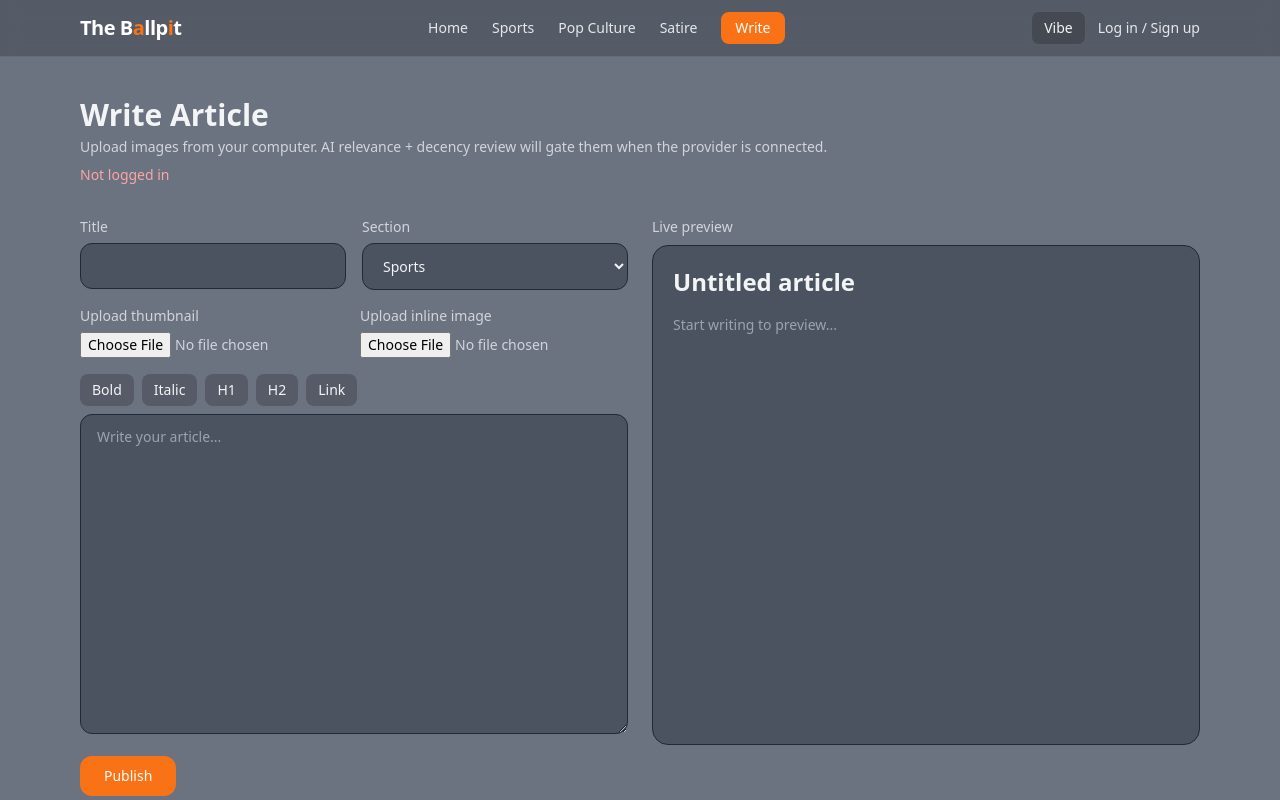
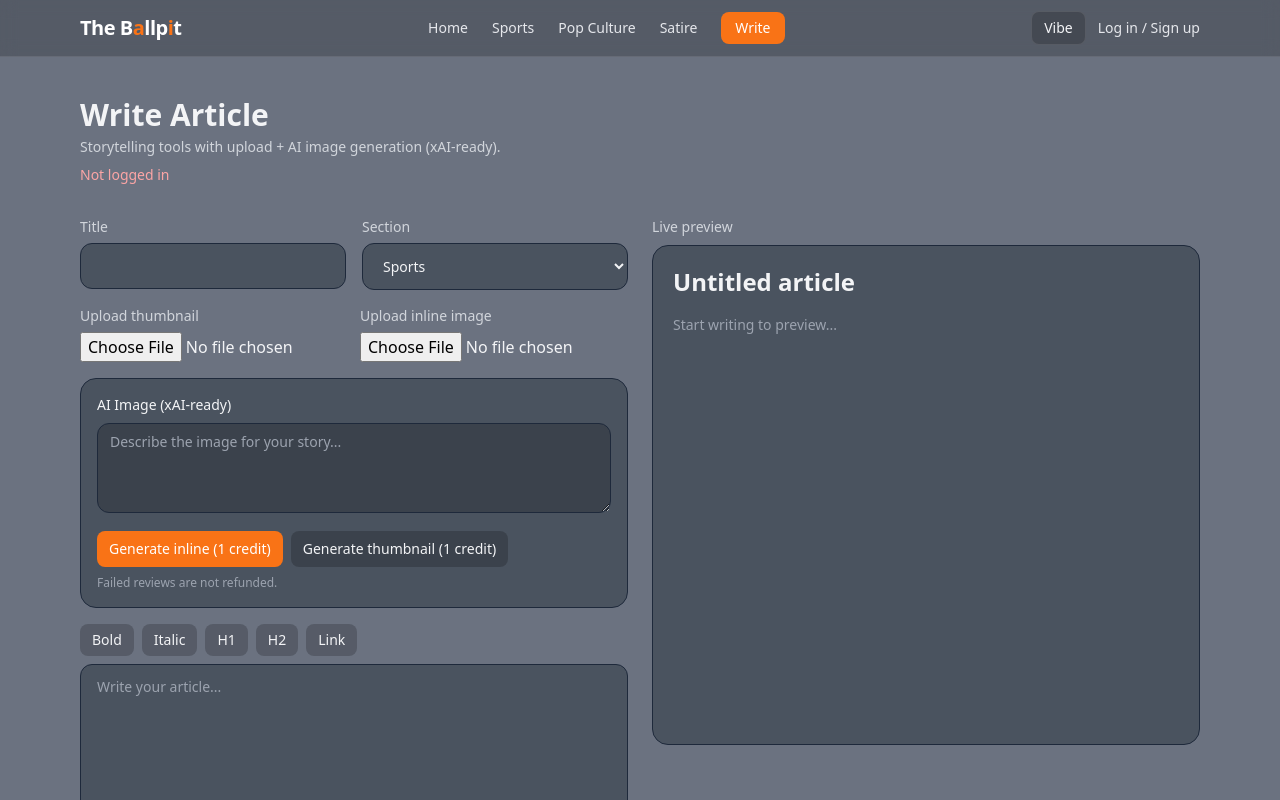
Before and after one commit to sheado44/-4, a Next.js app: page /editor in a window 1280 px wide. Shown: the top 800 px of the page. Built offline with nearby package versions, Linux system fonts and the light colour scheme.

Commit message:
Implement AI image generation and user credits
Added AI image generation features and user credit management. Refactored user authentication and image upload logic.

```diff
--- a/src/app/editor/page.tsx
+++ b/src/app/editor/page.tsx
@@ -9,29 +9,41 @@ export default function EditorPage() {
   const [section, setSection] = useState("Sports");
   const [body, setBody] = useState("");
   const [thumbnailUrl, setThumbnailUrl] = useState("");
+  const [aiPrompt, setAiPrompt] = useState("");
   const [uploadStatus, setUploadStatus] = useState("");
   const [message, setMessage] = useState("");
   const [publishedId, setPublishedId] = useState<string | null>(null);
   const [loading, setLoading] = useState(false);
   const [uploading, setUploading] = useState(false);
+  const [generating, setGenerating] = useState(false);
+  const [aiCredits, setAiCredits] = useState(0);
+  const [userId, setUserId] = useState<string | null>(null);
   const [loggedInName, setLoggedInName] = useState<string | null>(null);
   const bodyRef = useRef<HTMLTextAreaElement | null>(null);
 
-  useEffect(() => {
-    const checkAuth = async () => {
+  const loadUser = async () => {
     const { data } = await supabase.auth.getSession();
     const user = data.session?.user;
     if (!user) {
+      setUserId(null);
       setLoggedInName(null);
+      setAiCredits(0);
       return;
     }
+    setUserId(user.id);
     setLoggedInName(
-        user.user_metadata?.display_name ||
-          user.email?.split("@")[0] ||
-          "User"
+      user.user_metadata?.display_name || user.email?.split("@")[0] || "User"
     );
+    const { data: profile } = await supabase
+      .from("profiles")
+      .select("ai_credits")
+      .eq("id", user.id)
+      .maybeSingle();
+    setAiCredits(profile?.ai_credits ?? 0);
   };
-    checkAuth();
+
+  useEffect(() => {
+    loadUser();
   }, []);
 
   const wrapSelection = (before: string, after = before) => {
@@ -40,8 +52,7 @@ export default function EditorPage() {
     const start = el.selectionStart;
     const end = el.selectionEnd;
     const selected = body.slice(start, end) || "text";
-    const next = body.slice(0, start) + before + selected + after + body.slice(end);
-    setBody(next);
+    setBody(body.slice(0, start) + before + selected + after + body.slice(end));
   };
 
   const insertAtCursor = (text: string) => {
@@ -52,8 +63,7 @@ export default function EditorPage() {
     }
     const start = el.selectionStart;
     const end = el.selectionEnd;
-    const next = body.slice(0, start) + text + body.slice(end);
-    setBody(next);
+    setBody(body.slice(0, start) + text + body.slice(end));
   };
 
   const addLink = () => {
@@ -67,17 +77,110 @@ export default function EditorPage() {
     wrapSelection(`[${selected}](`, `${url})`);
   };
 
-  // Placeholder AI review until provider is connected
-  const mockAiReview = async (file: File) => {
-    // Basic local checks for now
+  const spendAiCredit = async () => {
+    if (!userId) return { ok: false, reason: "Log in first." };
+    if (aiCredits < 1) return { ok: false, reason: "No AI credits left." };
+
+    const next = aiCredits - 1;
+    const { error } = await supabase
+      .from("profiles")
+      .update({ ai_credits: next, updated_at: new Date().toISOString() })
+      .eq("id", userId);
+    if (error) return { ok: false, reason: error.message };
+
+    setAiCredits(next);
+    return { ok: true, reason: "" };
+  };
+
+  // Placeholder until xAI image API is connected
+  const generateWithXAI = async (prompt: string) => {
+    // TODO: call xAI image endpoint here
+    // For now return a deterministic placeholder image service based on prompt
+    const encoded = encodeURIComponent(prompt.slice(0, 40) || "ballpit");
+    return {
+      ok: true,
+      url: `https://placehold.co/1024x768/1f2937/f97316/png?text=${encoded}`,
+      reviewed: false,
+      reviewNote:
+        "Placeholder image only. Connect xAI API for real generation. Failed reviews will not refund credits.",
+    };
+  };
+
+  const reviewImage = async (prompt: string) => {
+    // Lightweight pre-filter before/after generation
+    const banned = ["nude", "nsfw", "porn", "explicit", "gore"];
+    const lower = prompt.toLowerCase();
+    if (banned.some((w) => lower.includes(w))) {
+      return {
+        ok: false,
+        reason:
+          "Generation used 1 credit and did not pass review. No refund.",
+      };
+    }
+    // Future: real AI decency + relevance scoring
+    return { ok: true, reason: "" };
+  };
+
+  const handleGenerateAiImage = async (target: "inline" | "thumbnail") => {
+    setUploadStatus("");
+    if (!userId) {
+      setUploadStatus("Log in to generate AI images.");
+      return;
+    }
+    if (!aiPrompt.trim() || aiPrompt.trim().length < 8) {
+      setUploadStatus("Write a clearer prompt (at least 8 characters).");
+      return;
+    }
+
+    setGenerating(true);
+
+    // Spend first, no refund policy
+    const spend = await spendAiCredit();
+    if (!spend.ok) {
+      setUploadStatus(spend.reason);
+      setGenerating(false);
+      return;
+    }
+
+    const review = await reviewImage(aiPrompt);
+    if (!review.ok) {
+      setUploadStatus(review.reason);
+      setGenerating(false);
+      return;
+    }
+
+    const result = await generateWithXAI(aiPrompt.trim());
+    if (!result.ok || !result.url) {
+      setUploadStatus(
+        "Generation used 1 credit and failed. No refund."
+      );
+      setGenerating(false);
+      return;
+    }
+
+    if (target === "thumbnail") {
+      setThumbnailUrl(result.url);
+      setUploadStatus(
+        "AI thumbnail set (placeholder provider). 1 credit used. " + result.reviewNote
+      );
+    } else {
+      insertAtCursor(`\n![AI image](${result.url})\n`);
+      setUploadStatus(
+        "AI image inserted (placeholder provider). 1 credit used. " + result.reviewNote
+      );
+    }
+
+    setGenerating(false);
+  };
+
+  const mockAiReviewUpload = async (file: File) => {
     if (!file.type.startsWith("image/")) {
       return { ok: false, reason: "File must be an image." };
     }
     if (file.size > 5 * 1024 * 1024) {
       return { ok: false, reason: "Image must be under 5MB." };
     }
-    // Future: send to AI for relevance + decency
-    return { ok: true, reason: "Passed basic checks. AI relevance/decency review pending provider." };
+    return { ok: true, reason: "" };
   };
 
   const handleFileUpload = async (
@@ -87,16 +190,13 @@ export default function EditorPage() {
     setUploadStatus("");
     const file = e.target.files?.[0];
     if (!file) return;
-
-    const { data: sessionData } = await supabase.auth.getSession();
-    const user = sessionData.session?.user;
-    if (!user) {
+    if (!userId) {
       setUploadStatus("Log in to upload images.");
       return;
     }
 
     setUploading(true);
-    const review = await mockAiReview(file);
+    const review = await mockAiReviewUpload(file);
     if (!review.ok) {
       setUploadStatus(review.reason);
       setUploading(false);
@@ -104,14 +204,10 @@ export default function EditorPage() {
     }
 
     const ext = file.name.split(".").pop() || "jpg";
-    const path = `${user.id}/${Date.now()}.${ext}`;
-
+    const path = `${userId}/${Date.now()}.${ext}`;
     const { error: uploadError } = await supabase.storage
       .from("article-images")
-      .upload(path, file, {
-        cacheControl: "3600",
-        upsert: false,
-      });
+      .upload(path, file, { cacheControl: "3600", upsert: false });
 
     if (uploadError) {
       setUploadStatus(`Upload failed: ${uploadError.message}`);
@@ -122,43 +218,38 @@ export default function EditorPage() {
     const { data: publicData } = supabase.storage
       .from("article-images")
       .getPublicUrl(path);
-
     const url = publicData.publicUrl;
 
     if (target === "thumbnail") {
       setThumbnailUrl(url);
-      setUploadStatus("Thumbnail uploaded. AI relevance/decency review will be enforced when provider is connected.");
+      setUploadStatus("Thumbnail uploaded.");
     } else {
       insertAtCursor(`\n![image](${url})\n`);
-      setUploadStatus("Inline image uploaded. AI relevance/decency review will be enforced when provider is connected.");
+      setUploadStatus("Inline image uploaded.");
     }
-
     setUploading(false);
   };
 
   const awardPoints = async (
-    userId: string,
+    uid: string,
     points: number,
     reason: string,
     articleId: string
   ) => {
     await supabase.from("points_ledger").insert({
-      user_id: userId,
+      user_id: uid,
       points,
       reason,
       article_id: articleId,
     });
-
     const { data: profile } = await supabase
       .from("profiles")
       .select("points")
-      .eq("id", userId)
+      .eq("id", uid)
       .maybeSingle();
-
-    const current = profile?.points ?? 0;
     await supabase.from("profiles").upsert({
-      id: userId,
-      points: current + points,
+      id: uid,
+      points: (profile?.points ?? 0) + points,
       updated_at: new Date().toISOString(),
     });
   };
@@ -167,17 +258,14 @@ export default function EditorPage() {
     setMessage("");
     setPublishedId(null);
     setLoading(true);
-
     try {
       const { data: sessionData } = await supabase.auth.getSession();
       const user = sessionData.session?.user;
-
       if (!user) {
         setMessage("You are not logged in.");
         setLoading(false);
         return;
       }
-
       if (!title.trim() || !body.trim()) {
         setMessage("Please add a title and article text.");
         setLoading(false);
@@ -188,7 +276,6 @@ export default function EditorPage() {
         user.user_metadata?.display_name ||
         user.email?.split("@")[0] ||
         "Anonymous";
-
       const finalBody = thumbnailUrl.trim()
         ? `![thumbnail](${thumbnailUrl.trim()})\n\n${body.trim()}`
         : body.trim();
@@ -220,9 +307,10 @@ export default function EditorPage() {
         setTitle("");
         setBody("");
         setThumbnailUrl("");
+        setAiPrompt("");
         setSection("Sports");
       }
-    } catch (err) {
+    } catch {
       setMessage("Something went wrong while publishing.");
     } finally {
       setLoading(false);
@@ -250,11 +338,13 @@ export default function EditorPage() {
       <div className="mb-8">
         <h1 className="text-2xl md:text-3xl font-bold mb-1">Write Article</h1>
         <p className="text-gray-300 text-sm">
-          Upload images from your computer. AI relevance + decency review will gate them when the provider is connected.
+          Storytelling tools with upload + AI image generation (xAI-ready).
         </p>
         <p className="text-sm mt-2">
           {loggedInName ? (
-            <span className="text-green-300">Logged in as {loggedInName}</span>
+            <span className="text-green-300">
+              Logged in as {loggedInName} · AI credits: {aiCredits}
+            </span>
           ) : (
             <span className="text-red-300">Not logged in</span>
           )}
@@ -267,7 +357,6 @@ export default function EditorPage() {
             <div>
               <label className="block text-sm text-gray-300 mb-1.5">Title</label>
               <input
-                type="text"
                 value={title}
                 onChange={(e) => setTitle(e.target.value)}
                 className="w-full bg-forge-900 border border-forge-800 rounded-xl px-4 py-3 text-sm outline-none"
@@ -289,60 +378,63 @@ export default function EditorPage() {
 
           <div className="mb-4 grid sm:grid-cols-2 gap-3">
             <div>
-              <label className="block text-sm text-gray-300 mb-1.5">
-                Upload thumbnail
-              </label>
-              <input
-                type="file"
-                accept="image/*"
-                onChange={(e) => handleFileUpload(e, "thumbnail")}
-                className="block w-full text-sm text-gray-300"
-              />
+              <label className="block text-sm text-gray-300 mb-1.5">Upload thumbnail</label>
+              <input type="file" accept="image/*" onChange={(e) => handleFileUpload(e, "thumbnail")} />
             </div>
             <div>
-              <label className="block text-sm text-gray-300 mb-1.5">
-                Upload inline image
-              </label>
-              <input
-                type="file"
-                accept="image/*"
-                onChange={(e) => handleFileUpload(e, "inline")}
-                className="block w-full text-sm text-gray-300"
-              />
+              <label className="block text-sm text-gray-300 mb-1.5">Upload inline image</label>
+              <input type="file" accept="image/*" onChange={(e) => handleFileUpload(e, "inline")} />
             </div>
           </div>
 
-          {uploading && <p className="text-sm text-yellow-200 mb-2">Uploading...</p>}
-          {uploadStatus && <p className="text-sm text-yellow-200 mb-2">{uploadStatus}</p>}
-          {thumbnailUrl && (
-            <p className="text-xs text-gray-300 mb-3 break-all">
-              Thumbnail set: {thumbnailUrl}
+          <div className="mb-4 p-4 rounded-2xl border border-forge-800 bg-forge-900">
+            <div className="text-sm font-medium mb-2">AI Image (xAI-ready)</div>
+            <textarea
+              value={aiPrompt}
+              onChange={(e) => setAiPrompt(e.target.value)}
+              placeholder="Describe the image for your story..."
+              className="w-full min-h-[90px] bg-black/20 border border-forge-800 rounded-xl px-3 py-2 text-sm outline-none mb-3"
+            />
+            <div className="flex flex-wrap gap-2">
+              <button
+                type="button"
+                disabled={generating}
+                onClick={() => handleGenerateAiImage("inline")}
+                className="px-3 py-2 rounded-lg bg-forge-accent text-white text-sm disabled:opacity-60"
+              >
+                {generating ? "Generating..." : "Generate inline (1 credit)"}
+              </button>
+              <button
+                type="button"
+                disabled={generating}
+                onClick={() => handleGenerateAiImage("thumbnail")}
+                className="px-3 py-2 rounded-lg bg-black/20 text-sm disabled:opacity-60"
+              >
+                Generate thumbnail (1 credit)
+              </button>
+            </div>
+            <p className="text-xs text-gray-400 mt-2">
+              Failed reviews are not refunded.
             </p>
+          </div>
+
+          {(uploading || uploadStatus) && (
+            <p className="text-sm text-yellow-200 mb-3">{uploading ? "Uploading..." : uploadStatus}</p>
           )}
 
           <div className="mb-2 flex flex-wrap gap-2">
-            <button type="button" onClick={() => wrapSelection("**")} className="px-3 py-1.5 rounded-lg bg-black/20 text-sm">
-              Bold
-            </button>
-            <button type="button" onClick={() => wrapSelection("*")} className="px-3 py-1.5 rounded-lg bg-black/20 text-sm">
-              Italic
-            </button>
-            <button type="button" onClick={() => insertAtCursor("\n# ")} className="px-3 py-1.5 rounded-lg bg-black/20 text-sm">
-              H1
-            </button>
-            <button type="button" onClick={() => insertAtCursor("\n## ")} className="px-3 py-1.5 rounded-lg bg-black/20 text-sm">
-              H2
-            </button>
-            <button type="button" onClick={addLink} className="px-3 py-1.5 rounded-lg bg-black/20 text-sm">
-              Link
-            </button>
+            <button type="button" onClick={() => wrapSelection("**")} className="px-3 py-1.5 rounded-lg bg-black/20 text-sm">Bold</button>
+            <button type="button" onClick={() => wrapSelection("*")} className="px-3 py-1.5 rounded-lg bg-black/20 text-sm">Italic</button>
+            <button type="button" onClick={() => insertAtCursor("\n# ")} className="px-3 py-1.5 rounded-lg bg-black/20 text-sm">H1</button>
+            <button type="button" onClick={() => insertAtCursor("\n## ")} className="px-3 py-1.5 rounded-lg bg-black/20 text-sm">H2</button>
+            <button type="button" onClick={addLink} className="px-3 py-1.5 rounded-lg bg-black/20 text-sm">Link</button>
           </div>
 
           <textarea
             ref={bodyRef}
             value={body}
             onChange={(e) => setBody(e.target.value)}
-            className="w-full min-h-[320px] bg-forge-900 border border-forge-800 rounded-xl px-4 py-3 text-sm outline-none"
+            className="w-full min-h-[300px] bg-forge-900 border border-forge-800 rounded-xl px-4 py-3 text-sm outline-none"
             placeholder="Write your article..."
           />
 
@@ -379,9 +471,7 @@ export default function EditorPage() {
             <div
               className="text-gray-100 text-sm leading-relaxed"
               dangerouslySetInnerHTML={{
-                __html:
-                  previewHtml ||
-                  "<span class='text-gray-400'>Start writing to preview...</span>",
+                __html: previewHtml || "<span class='text-gray-400'>Start writing to preview...</span>",
               }}
             />
           </div>
```
Lines whose indentation alone changed are shown as unchanged.
